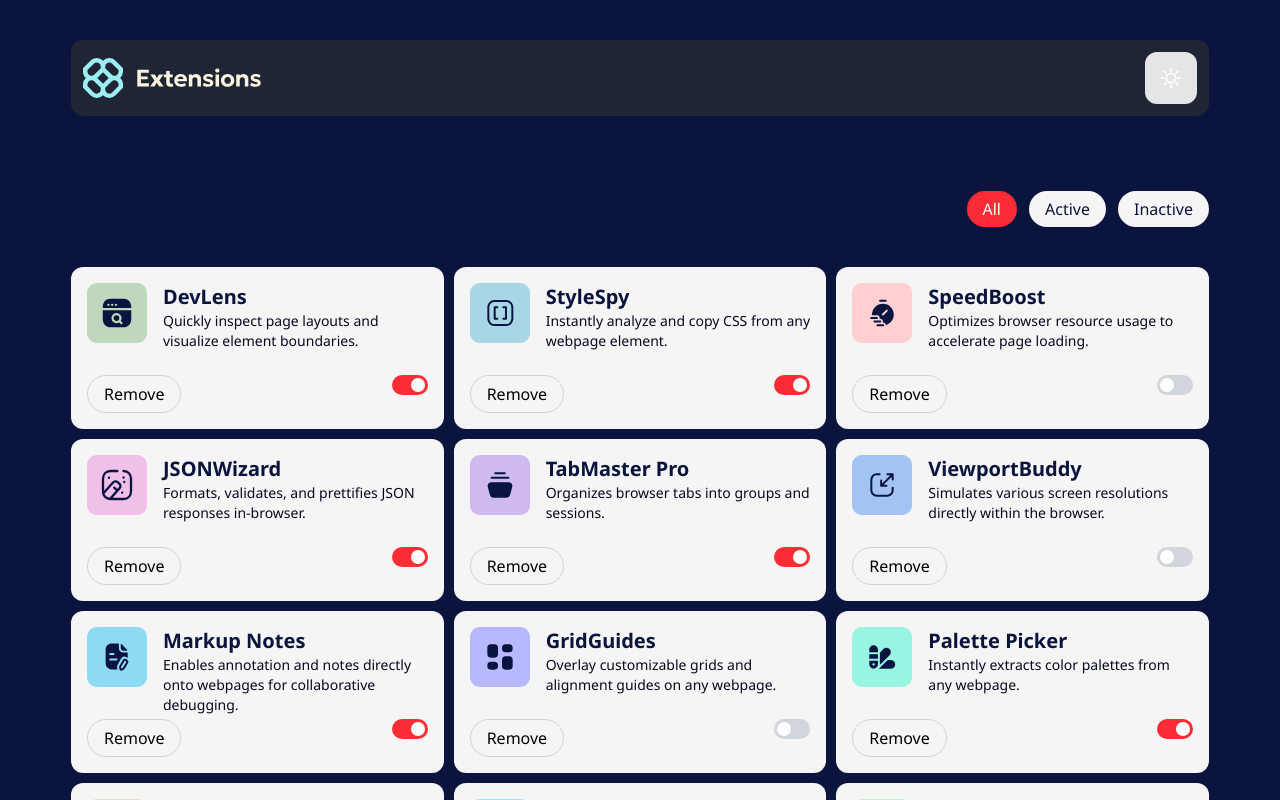
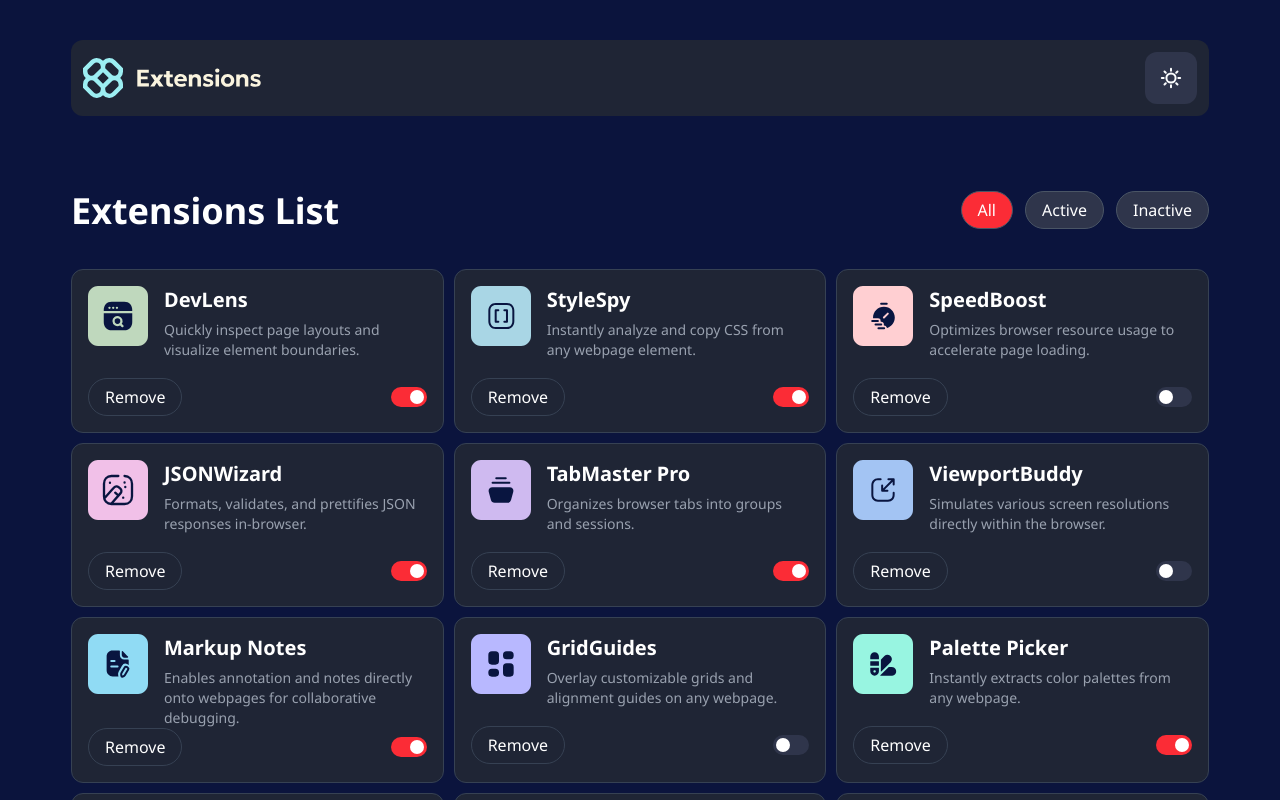
Before and after one commit to SergiuStancioiu/browser-extensions-manager-ui-main, a React (Vite) app: page / in a window 1280 px wide. Both pictures are taken after a click on the picture 1171 px from the left and 78 px from the top of the page. Shown: the top 800 px of the page. Built offline with nearby package versions, Linux system fonts and the light colour scheme.

Commit message:
worked on dark mode

```diff
--- a/src/App.jsx
+++ b/src/App.jsx
@@ -72,7 +72,7 @@ function App() {
       {/* Page Main Container */}
       <div className='px-4 pt-5 pb-16 md:pt-10 max-w-[1170px] mx-auto'>
         {/* Header Wrapper */}
-        <div className='flex justify-between p-3 bg-neutral-100 dark:bg-ebony-clay rounded-xl mb-11 md:mb-[75px]'>
+        <div className='flex justify-between p-3 bg-neutral-100 dark:bg-ebony-clay rounded-xl mb-11 md:mb-[75px] transform duration-300'>
           {/* Page Logo */}
           <img
             className='filter dark:invert dark:brightness-50'
@@ -85,14 +85,14 @@ function App() {
               onClick={() => setDarkMode(!darkMode)}
               src={Moon}
               alt='Icon Moon'
-              className='p-[15px] bg-neutral-200 rounded-xl cursor-pointer'
+              className='p-[15px] bg-neutral-200  rounded-xl cursor-pointer'
             />
           ) : (
             <img
               onClick={() => setDarkMode(!darkMode)}
               src={Sun}
               alt='Icon Moon'
-              className='p-[15px] bg-neutral-200 rounded-xl cursor-pointer'
+              className='p-[15px] bg-neutral-200  dark:bg-martinique rounded-xl cursor-pointer'
             />
           )}
         </div>
@@ -100,7 +100,7 @@ function App() {
           {/* Title, Filters Wrapper */}
           <div className='flex flex-col sm:flex-row sm:justify-between'>
             {/* Title */}
-            <h1 className='mb-7 text-3xl md:text-4xl font-bold text-blue-zodiac text-center'>
+            <h1 className='mb-7 text-3xl md:text-4xl font-bold text-blue-zodiac text-center transform duration-300 dark:text-white'>
               Extensions List
             </h1>
             {/* Extensions Filters Wrapper */}
@@ -110,8 +110,10 @@ function App() {
                   <button
                     key={index}
                     onClick={() => onClickFilterHandler(filter)}
-                    className={`px-4 py-1.5 text-blue-zodiac bg-neutral-100 rounded-3xl hover:bg-red-500 hover:text-white cursor-pointer transform duration-300 ${
-                      filterExtension === filter ? 'bg-red-500 text-white' : ''
+                    className={`px-4 py-1.5 text-blue-zodiac bg-neutral-100 rounded-3xl hover:bg-red-500  border border-gray-300 dark:border-gray-600 hover:text-white cursor-pointer transform duration-300 dark:bg-martinique dark:text-white ${
+                      filterExtension === filter
+                        ? 'bg-red-500 border border-red-500 dark:bg-red-500 text-white'
+                        : ''
                     }`}
                   >
                     {filter}
@@ -123,7 +125,10 @@ function App() {
           {/* Extensions Wrapper */}
           <div className='grid grid-cols-1 sm:grid-cols-2 lg:grid-cols-3 gap-2.5'>
             {filteredExtensions.map((extension) => (
-              <div key={extension.id} className='p-4 bg-neutral-100 rounded-xl'>
+              <div
+                key={extension.id}
+                className='p-4 bg-neutral-100 rounded-xl transform duration-300 dark:bg-ebony-clay border border-gray-300 dark:border-gray-700'
+              >
                 <div className='flex gap-4'>
                   <div className='w-[60px] mb-8'>
                     <img
@@ -133,19 +138,19 @@ function App() {
                     />
                   </div>
                   <div>
-                    <h2 className='text-xl font-bold text-blue-zodiac'>
+                    <h2 className='text-xl font-bold text-blue-zodiac dark:text-white pb-1.5'>
                       {extension.name}
                     </h2>
-                    <p className='text-sm text-abbey'>
+                    <p className='text-sm text-abbey dark:text-gray-400'>
                       {extension.description}
                     </p>
                   </div>
                 </div>
-                <div className='flex justify-between'>
+                <div className='flex justify-between items-center'>
                   {/* Remove Extension Button */}
                   <button
                     onClick={() => onClickRemoveHandler(extension.id)}
-                    className='px-4 border border-gray-300 py-1.5 bg-neutral-100 rounded-3xl hover:bg-red-500 hover:border-red-500 hover:text-white cursor-pointer transform duration-300'
+                    className='px-4 py-1.5 bg-neutral-100 rounded-3xl hover:bg-red-500 hover:border-red-500 hover:text-white cursor-pointer transform duration-300 border border-gray-300 dark:border-gray-700 dark:bg-transparent dark:text-white'
                   >
                     Remove
                   </button>
@@ -159,7 +164,7 @@ function App() {
                         onChangeActiveExtensionHandler(extension.id)
                       }
                     />
-                    <span className='absolute cursor-pointer top-0 left-0 right-0 bottom-0 bg-gray-300 transition duration-300 peer-checked:bg-red-500 peer-focus:ring-1 peer-focus:ring-red-500 rounded-full'></span>
+                    <span className='absolute cursor-pointer top-0 left-0 right-0 bottom-0 bg-gray-300 transition duration-300 peer-checked:bg-red-500 peer-focus:ring-1 peer-focus:ring-red-500 rounded-full dark:bg-martinique'></span>
                     <span className="absolute cursor-pointer content-[''] h-[14px] w-[14px] left-[3px] bottom-[3px] bg-white transition duration-300 rounded-full peer-checked:translate-x-[16px]"></span>
                   </label>
                 </div>
@@ -168,7 +173,7 @@ function App() {
           </div>
           {/* Message Shown When No Extensions */}
           {filteredExtensions.length === 0 && (
-            <div className='px-5 py-10 md:p-10 bg-white flex items-center justify-center rounded-xl text-lg md:text-2xl font-semibold'>
+            <div className='px-5 py-10 md:p-10 bg-white flex items-center justify-center rounded-xl text-lg md:text-2xl font-semibold dark:bg-martinique dark:text-white border border-gray-300 dark:border-gray-600'>
               Extensions list is empty
             </div>
           )}
--- a/src/index.css
+++ b/src/index.css
@@ -26,4 +26,5 @@
   --color-blue-zodiac: #0b143d;
   --color-abbey: #050a1e;
   --color-ebony-clay: #1f2535;
+  --color-martinique: #2f354b;
 }
```
